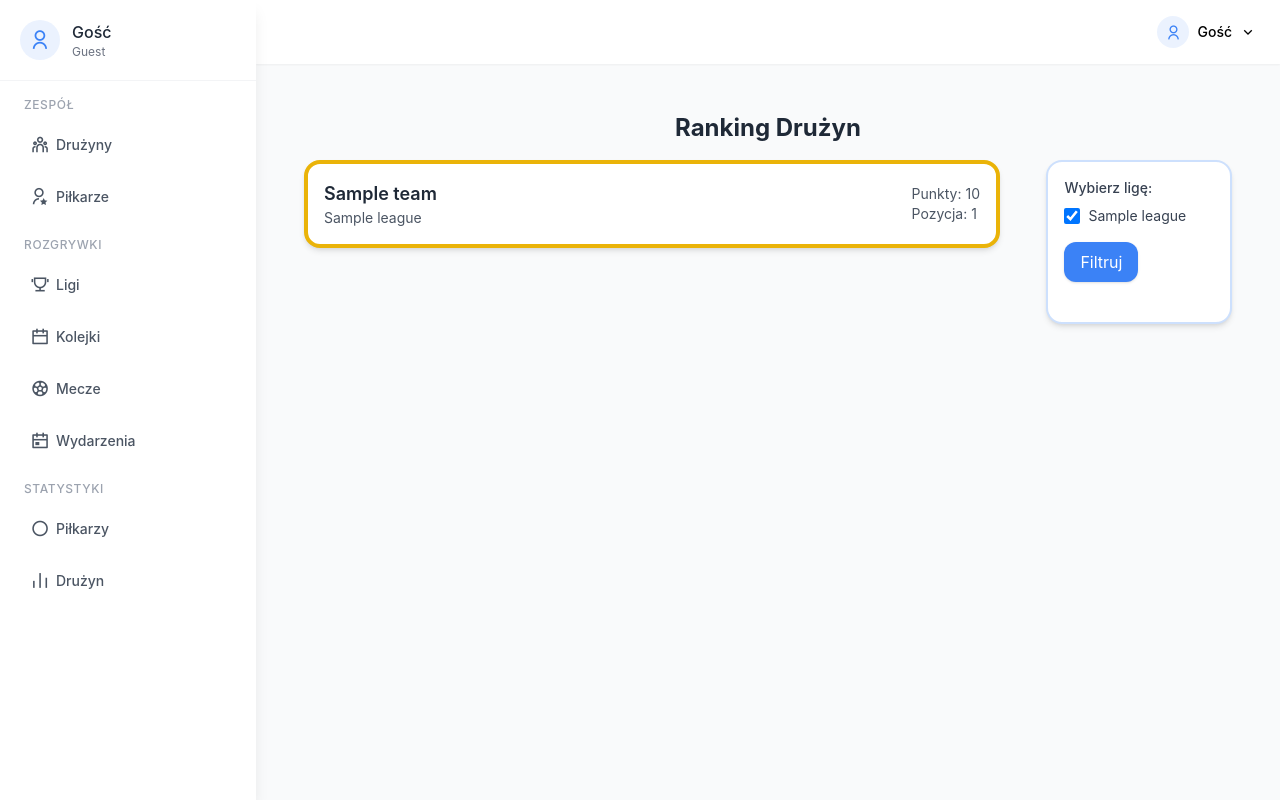
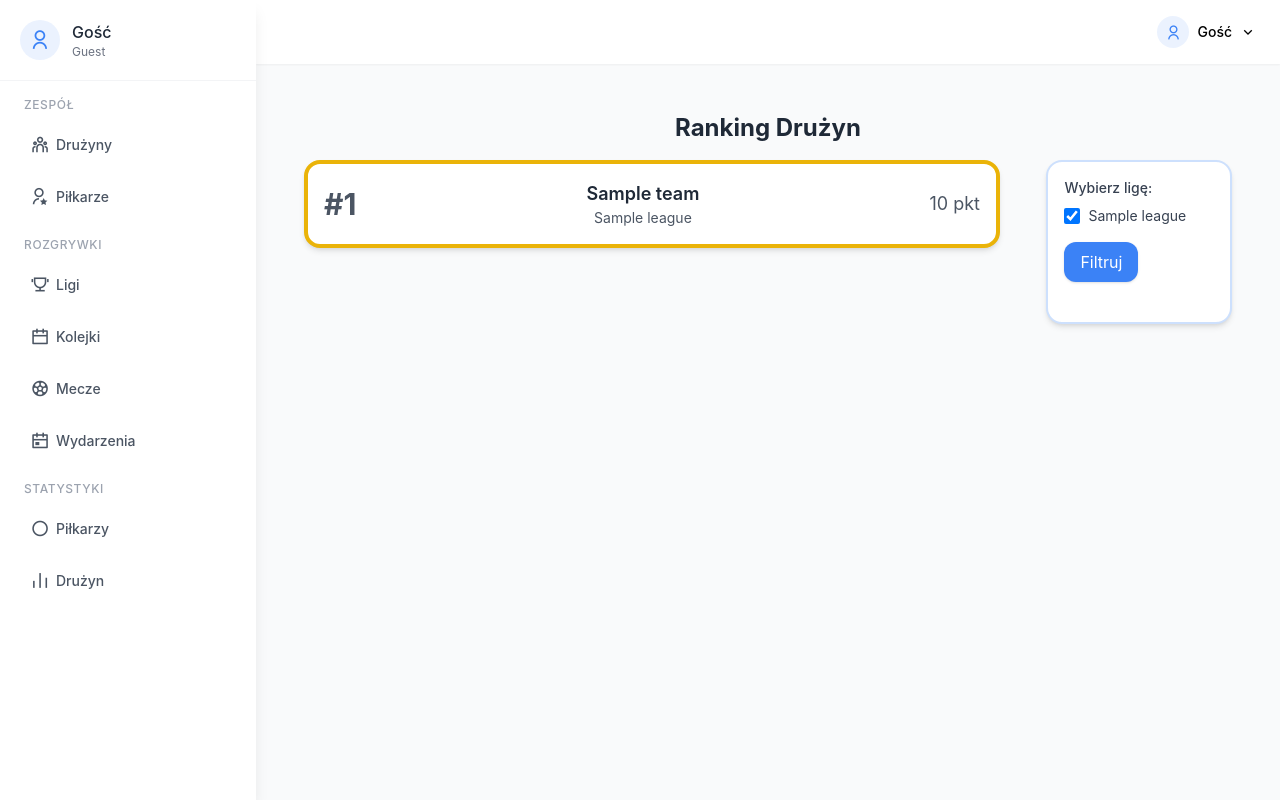
Before and after one commit to MateuszSokolowski03/Projekt, a Django app: template apps/planner/templates/team_ranking_list.html in a window 1280 px wide. Run offline with Django 5.2, Linux system fonts and the light colour scheme; the template is opened without the code that fills it: values that come from a table or form of the project are taken from there, others are empty; tables that the repository leaves empty hold one stand-in row (values such as "Sample post"); some libraries are stand-ins or nearby versions.

Commit message:
poprawki wizualne w rankingu druzyn

```diff
--- a/apps/planner/templates/team_ranking_list.html
+++ b/apps/planner/templates/team_ranking_list.html
@@ -30,14 +30,16 @@
         {% for ranking in rankings %}
         <div class="bg-white shadow-md w-9/12 rounded-lg p-4 border-2 border-solid hover:bg-gray-100 cursor-pointer mr-5
                     {% if ranking.position == 1 %}border-4 border-yellow-500{% elif ranking.position == 2 %}border-4 border-gray-400{% elif ranking.position == 3 %}border-4 border-orange-400{% else %}border-primary/25{% endif %}">
-            <div class="flex justify-between items-center">
+            <div class="flex justify-between items-center text-center">
+                <div>
+                    <p class="text-3xl font-bold text-gray-600">#{{ ranking.position }}</p>
+                </div>
                 <div>
                     <p class="text-lg font-semibold text-gray-800">{{ ranking.team.name }}</p>
                     <p class="text-sm text-gray-600">{{ ranking.league.name }}</p>
                 </div>
                 <div>
-                    <p class="text-sm text-gray-600">Punkty: {{ ranking.points }}</p>
-                    <p class="text-sm text-gray-600">Pozycja: {{ ranking.position }}</p>
+                    <p class="text-lg text-gray-600">{{ ranking.points }} pkt</p>
                 </div>
             </div>
         </div>
```
